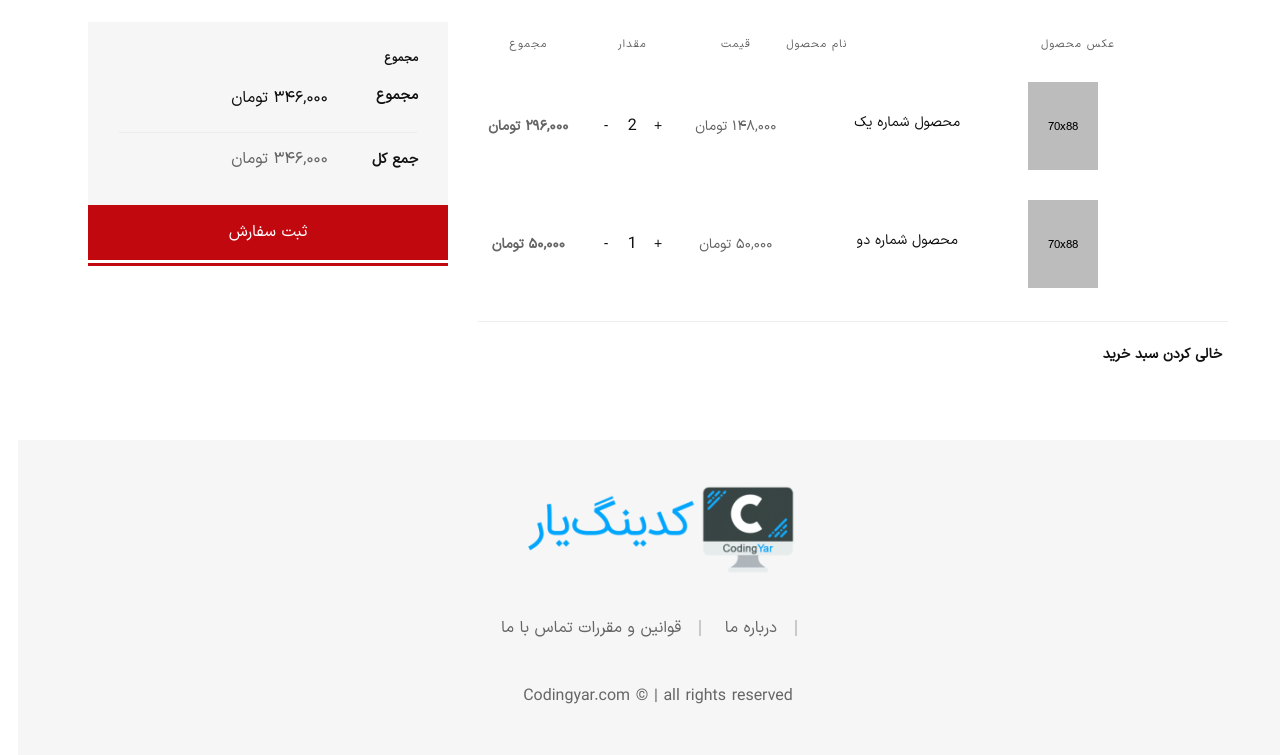
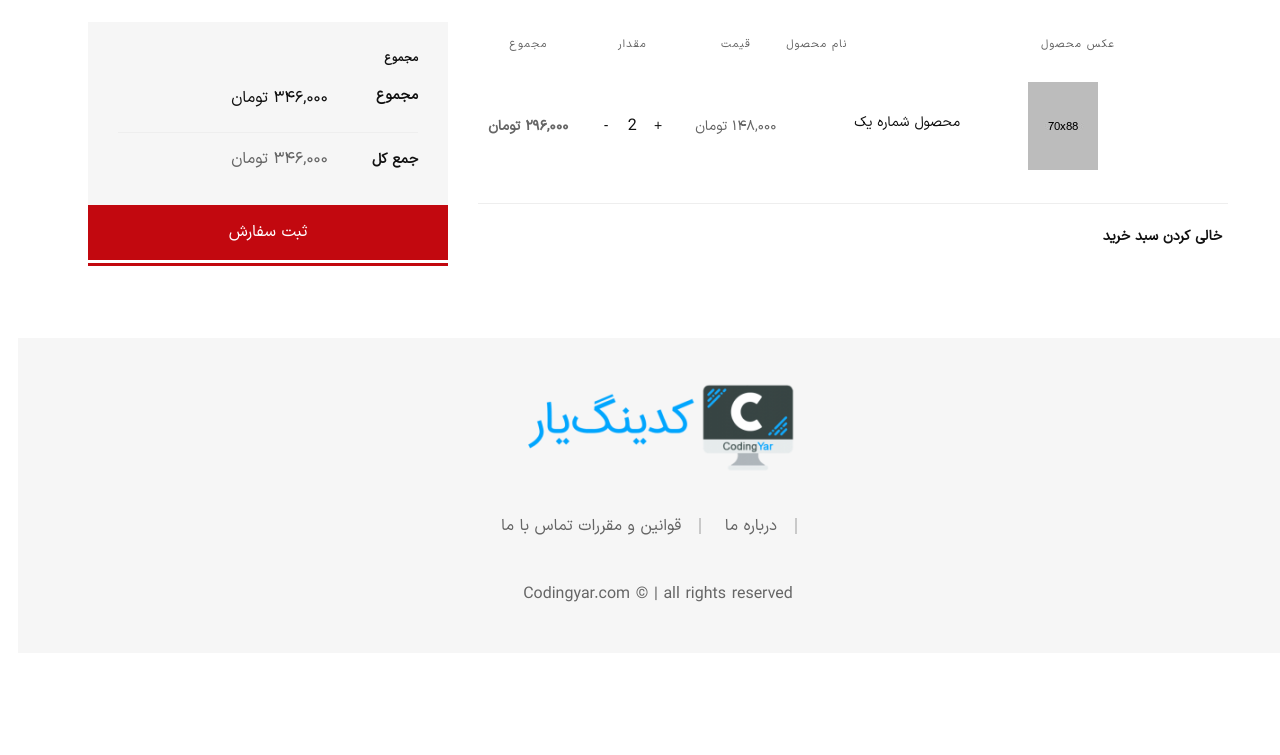
Before and after one commit to rezashahrokhi27/onlineshop, a Django app: page /cart/ in a window 1280 px wide. Shown: the part 153-908 px from the top of the page. After the commit the page ends 755 px from the top, so only its background shows below. Run offline with Django 4.2, Linux system fonts and the light colour scheme; parts of the project's set-up code (start-up, migrations or seed data) failed here and were passed over; some libraries are stand-ins or nearby versions; some web fonts are replaced.

Commit message:
change cart_detail.html

```diff
--- a/cart/templates/cart/cart_detail.html
+++ b/cart/templates/cart/cart_detail.html
@@ -57,33 +57,7 @@
                                                             </span>
                                                         </td>
                                                     </tr>
-                                                    <tr>
-                                                        <td class="product-remove text-left"><a href=""><i class="flaticon flaticon-cross"></i></a></td>
-                                                        <td class="product-thumbnail text-left">
-                                                            <img src="assets/img/products/prod-10-70x88.jpg" alt="Product Thumnail">
-                                                        </td>
-                                                        <td class="product-name wide-column">
-                                                            <h3>
-                                                                <a href="product-details.html">محصول شماره دو</a>
-                                                            </h3>
-                                                        </td>
-                                                        <td class="product-price">
-                                                            <span class="product-price-wrapper">
-                                                                <span class="money">۵۰,۰۰۰ تومان</span>
-                                                            </span>
-                                                        </td>
-                                                        <td class="product-quantity">
-                                                            <div class="quantity">
-                                                                <input type="number" class="quantity-input" name="qty" id="qty-1" value="1" min="1">
-                                                            </div>
-                                                        </td>
-                                                        <td class="product-total-price">
-                                                            <span class="product-price-wrapper">
-                                                                <span class="money">۵۰,۰۰۰ تومان</span>
-                                                            </span>
-                                                        </td>
-                                                    </tr>
-                                                </tbody>
+                                             </tbody>
                                             </table>
                                         </div>
                                     </div>
```
